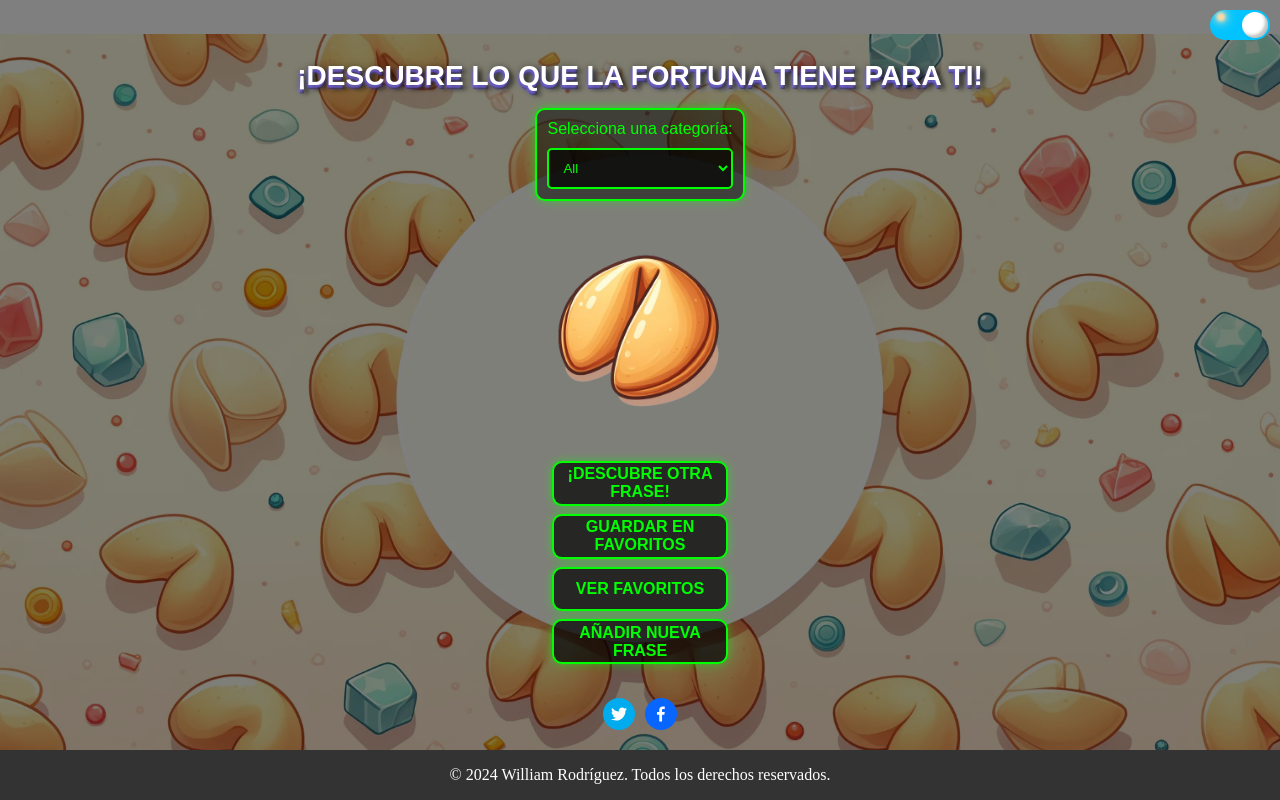
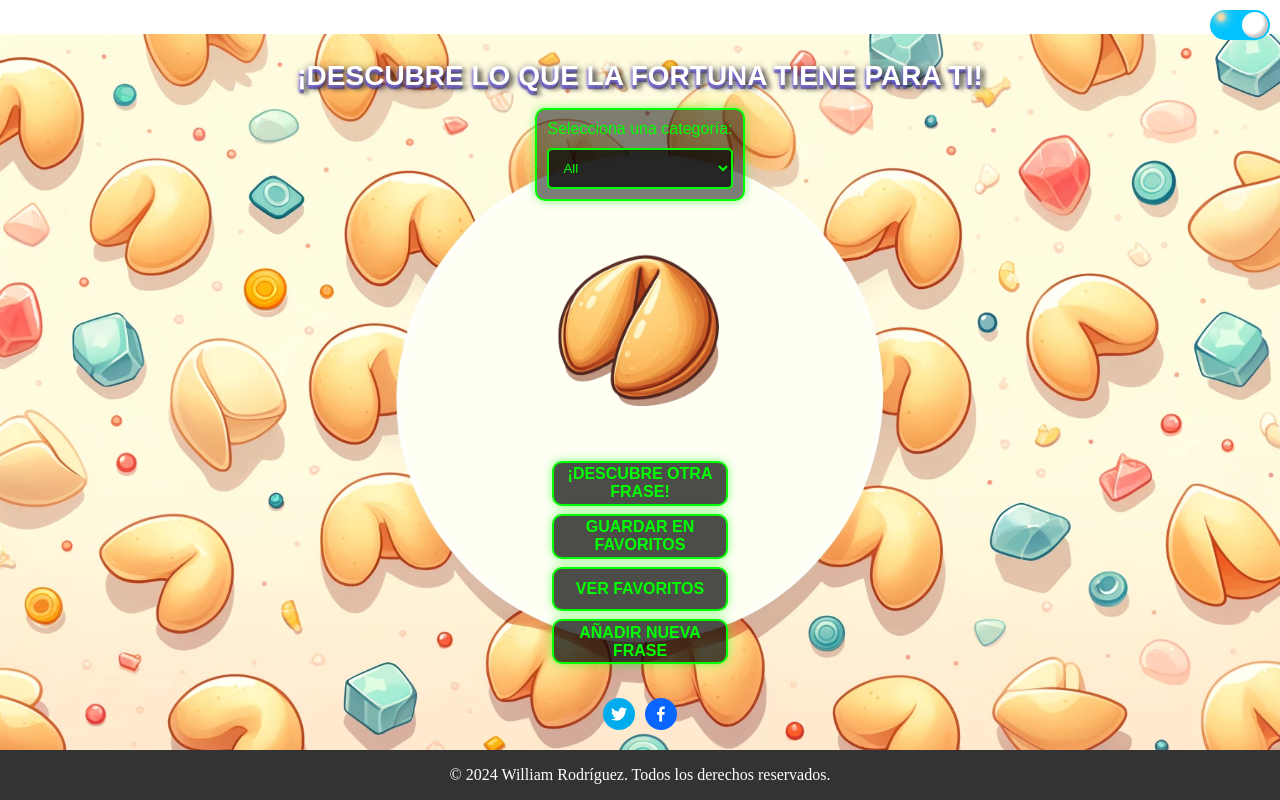
Before and after one commit to williamdrg/fortune_cookie_2024, a React (Vite) app: page / in a window 1280 px wide. Built offline with nearby package versions, Linux system fonts and the light colour scheme.

Commit message:
actualización de fondos minimalistas

```diff
--- a/src/App.css
+++ b/src/App.css
@@ -19,7 +19,7 @@
   left: 0;
   right: 0;
   bottom: 0;
-  background-color: rgba(0, 0, 0, 0.5);
+  /* background-color: rgba(0, 0, 0, 0.5); */
   display: flex;
   align-items: center;
   justify-content: center;
--- a/src/App.jsx
+++ b/src/App.jsx
@@ -16,7 +16,7 @@ function App() {
 
   const backgroundImage = [
     "url(/font-1.webp)", "url(/font-2.webp)", "url(/font-3.webp)",
-    "url(/font-4.webp)", "url(/font-5.webp)", "url(/font-6.webp)",
+    "url(/font-4.webp)", "url(/font-5.webp)", "url(/font-6.webp)"
     // "url(/font7.webp)", "url(/font8.webp)"
   ]
 
```
